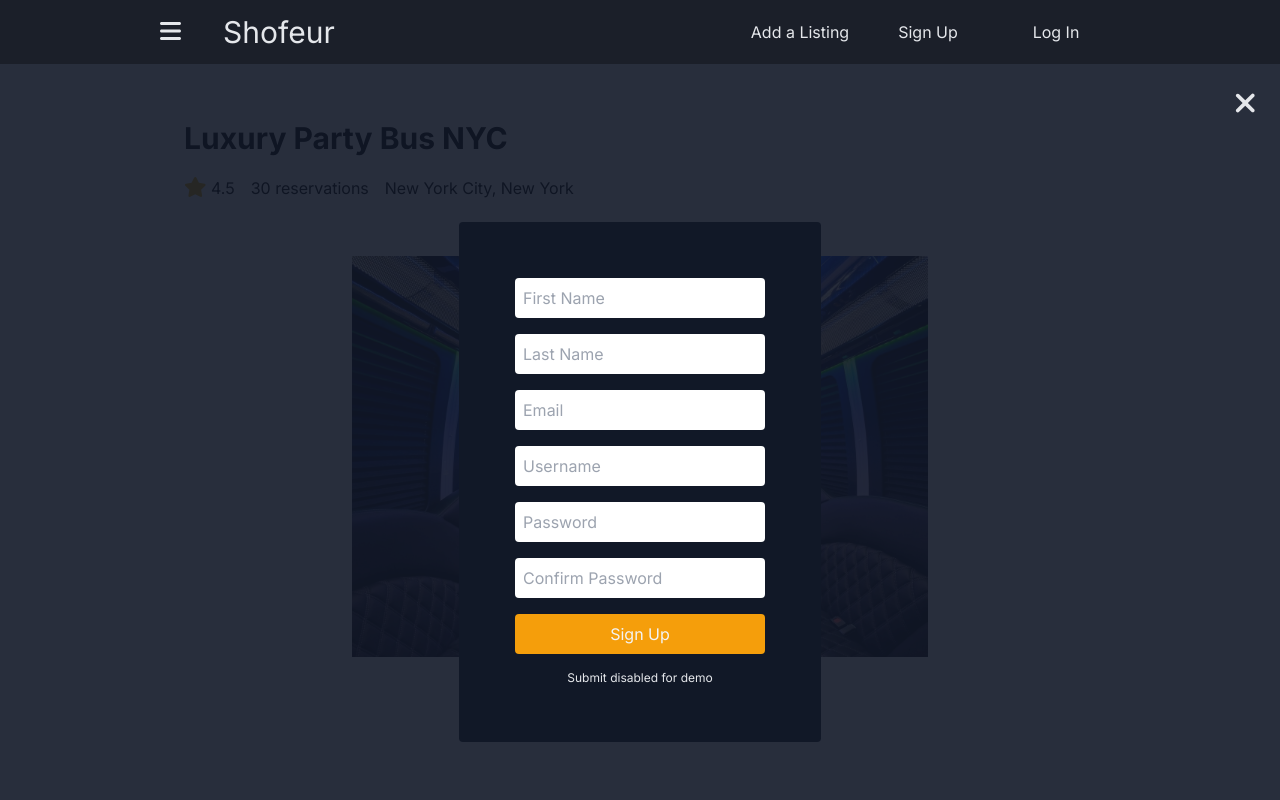
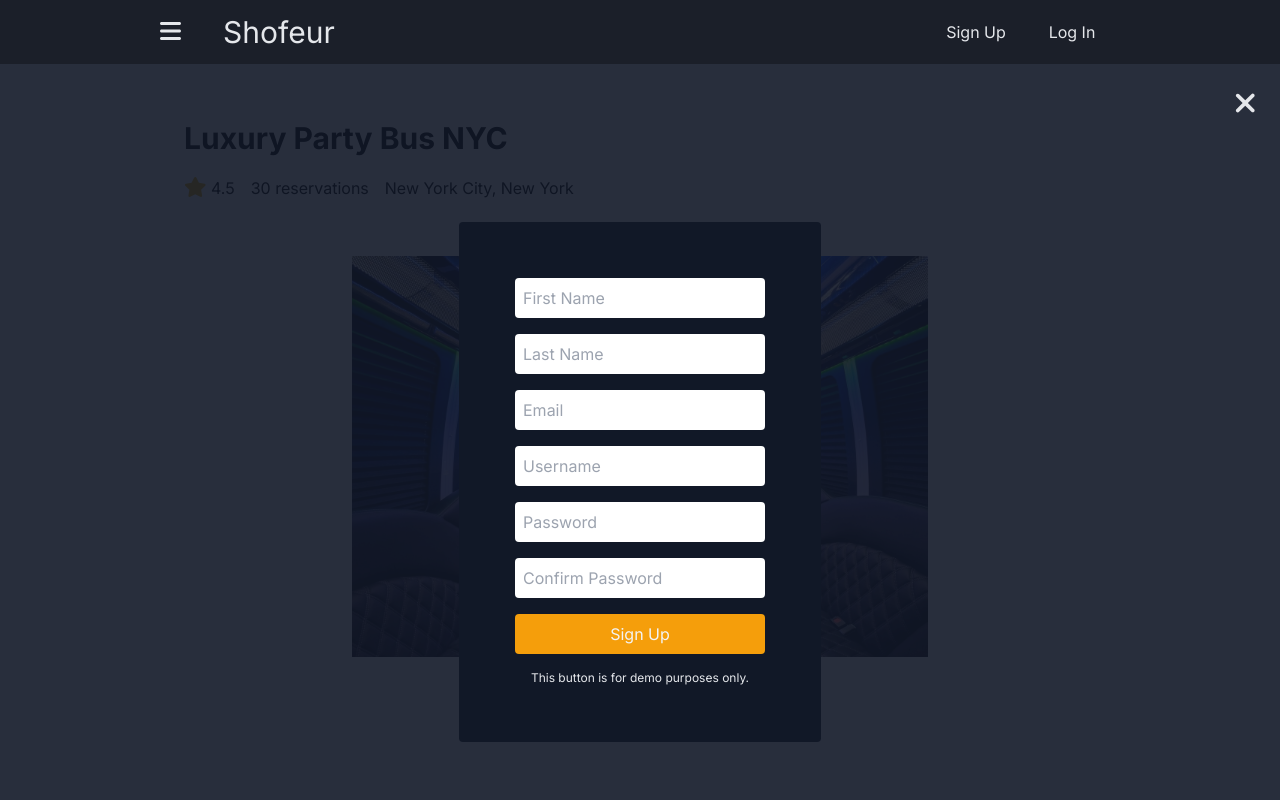
Before and after one commit to RMPasta/Shofeur, a Next.js app: page / in a window 1280 px wide. Both pictures are taken after a click on the element "Sign Up". Shown: the top 800 px of the page. Built offline with nearby package versions, Linux system fonts and the light colour scheme.

Commit message:
remove extra buttons, change demo button text

```diff
--- a/src/components/Login/Login.tsx
+++ b/src/components/Login/Login.tsx
@@ -21,7 +21,7 @@ export default function Login(): JSX.Element {
                 <input type="text" placeholder="Username or Email" className="p-2 rounded" required />
                 <input type="password" placeholder="Password" className="p-2 rounded" required />
                 <button className="transition-colors duration-700 rounded p-2 bg-amber-500 text-gray-100 hover:bg-amber-600">Log In</button>
-                <p className='text-gray-200 text-xs self-center'>Submit disabled for demo</p>
+                <p className='text-gray-200 text-xs self-center'>This button is for demo purposes only.</p>
             </form>
         </div>
     );
--- a/src/components/NavBar/Navigation.tsx
+++ b/src/components/NavBar/Navigation.tsx
@@ -12,8 +12,7 @@ export default function Navigation(): JSX.Element {
           <SlideOutMenu />
           <h1 className="text-3xl">Shofeur</h1>
         </div>
-        <div className="hidden md:flex h-full w-2/5">
-          <div className="transition-colors duration-700 hover:bg-slate-700 w-2/3 h-full flex items-center justify-center hover:cursor-pointer">Add a Listing</div>
+        <div className="hidden md:flex h-full w-1/5">
           <div className="transition-colors duration-700 hover:bg-slate-700 w-2/3 h-full flex items-center justify-center hover:cursor-pointer" onClick={() => {
             setShowSignUp(!showSignUp)
             setShowLogin(false)
--- a/src/components/NavBar/SlideOutMenu.tsx
+++ b/src/components/NavBar/SlideOutMenu.tsx
@@ -38,7 +38,6 @@ export default function SlideOutMenu(): JSX.Element {
       <div className={ulClassName}>
         <ul className='w-full'>
             <p className='flex justify-center font-bold text-xl py-4'>Hello, USER!</p>
-            <li className='flex justify-center transition-colors duration-700 hover:bg-gray-700 w-full p-4 hover:cursor-pointer'>Add a listing</li>
             <li className='flex justify-center transition-colors duration-700 hover:bg-gray-700 w-full p-4 hover:cursor-pointer' onClick={() => {
             setShowSignUp(!showSignUp)
             setShowLogin(false)
@@ -49,7 +48,6 @@ export default function SlideOutMenu(): JSX.Element {
               setShowSignUp(false)
               menuToggle()
           }}>Log In</li>
-            <li className='flex justify-center transition-colors duration-700 hover:bg-gray-700 w-full p-4 hover:cursor-pointer'>Add a listing</li>
         </ul>
         <ul className='w-full mb-20'>
             <p className='flex justify-center font-bold text-xl py-4'>Built by</p>
--- a/src/components/SignUp/SignUp.tsx
+++ b/src/components/SignUp/SignUp.tsx
@@ -25,7 +25,7 @@ export default function SignUp(): JSX.Element {
             <input type="password" placeholder="Password" className="p-2 rounded" required />
             <input type="password" placeholder="Confirm Password" className="p-2 rounded" required />
             <button className="transition-colors duration-700 rounded p-2 bg-amber-500 text-gray-100 hover:bg-amber-600">Sign Up</button>
-            <p className='text-gray-200 text-xs self-center'>Submit disabled for demo</p>
+            <p className='text-gray-200 text-xs self-center'>This button is for demo purposes only.</p>
         </form>
     </div>
     );
```
